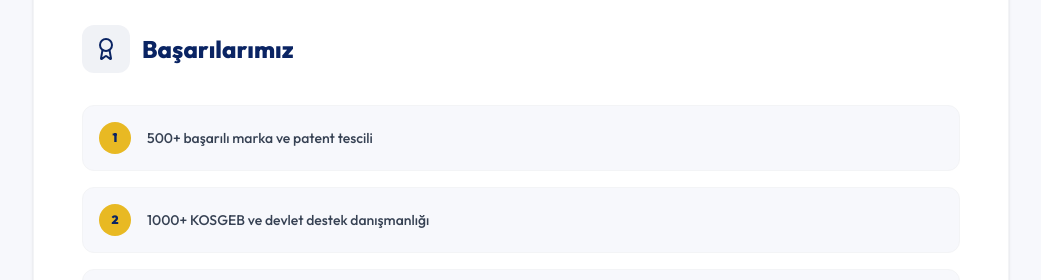
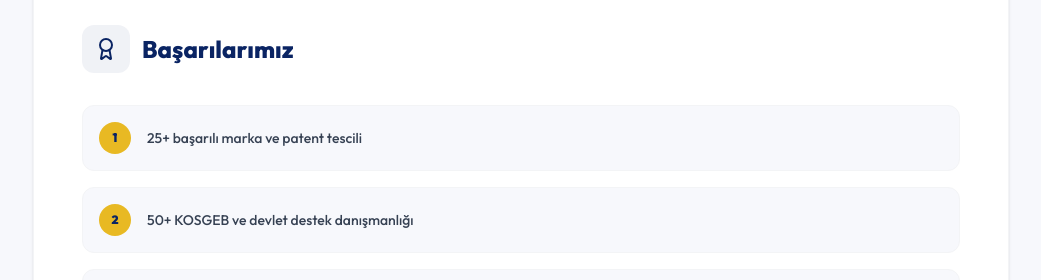
Before and after one commit to sualt/akt-kurumsal, a Next.js app: page /hakkimizda in a window 1280 px wide. Shown: the part 1780-2060 px from the top of the page, without its empty margins (119-1160 px from the left). Built offline with nearby package versions, Linux system fonts and the light colour scheme.

Commit message:
sayılar güncellendi

```diff
--- a/app/hakkimizda/page.tsx
+++ b/app/hakkimizda/page.tsx
@@ -186,8 +186,8 @@ export default function HakkimizdaPage() {
           </div>
           <div className="space-y-4">
             {[
-              "500+ başarılı marka ve patent tescili",
-              "1000+ KOSGEB ve devlet destek danışmanlığı",
+              "25+ başarılı marka ve patent tescili",
+              "50+ KOSGEB ve devlet destek danışmanlığı",
               "Ulusal ve uluslararası projelerde yüksek başarı oranı",
               "Sürdürülebilir kurumsal müşteri portföyü",
             ].map((item, i) => (
```
